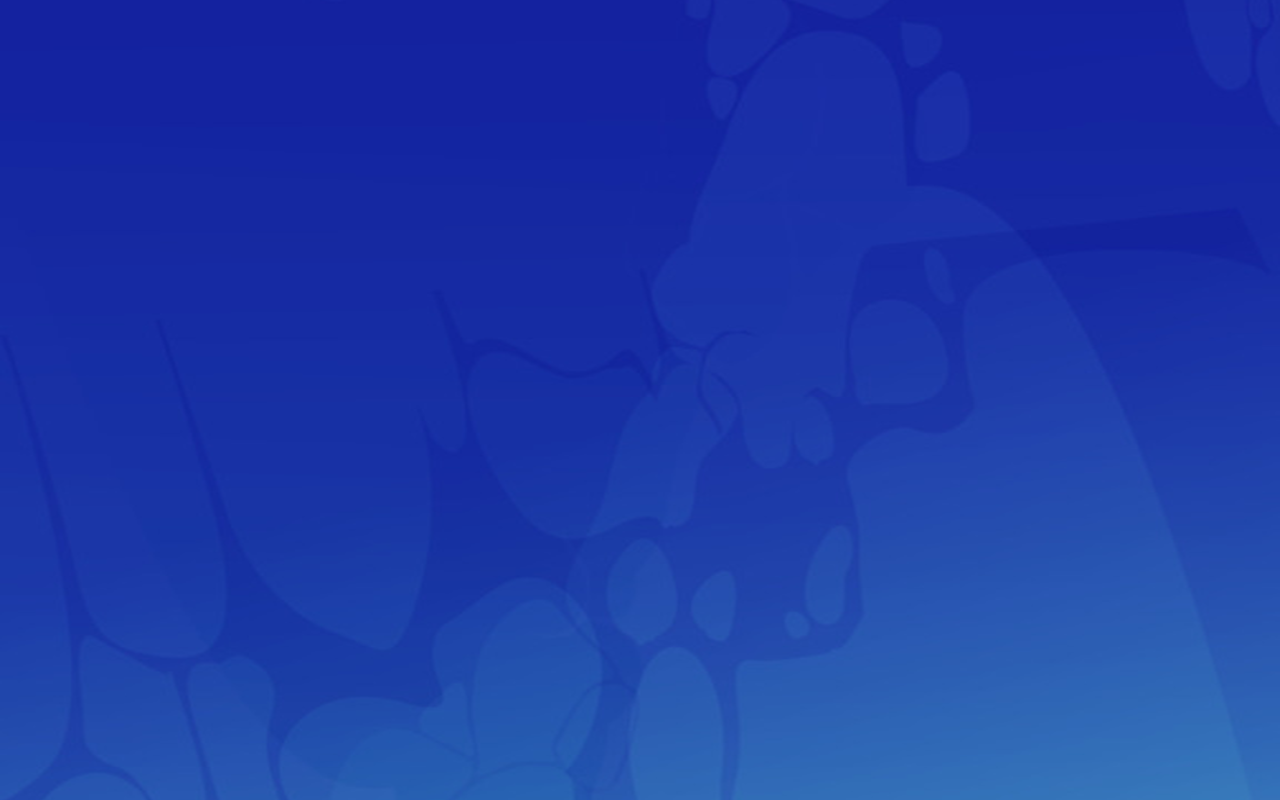
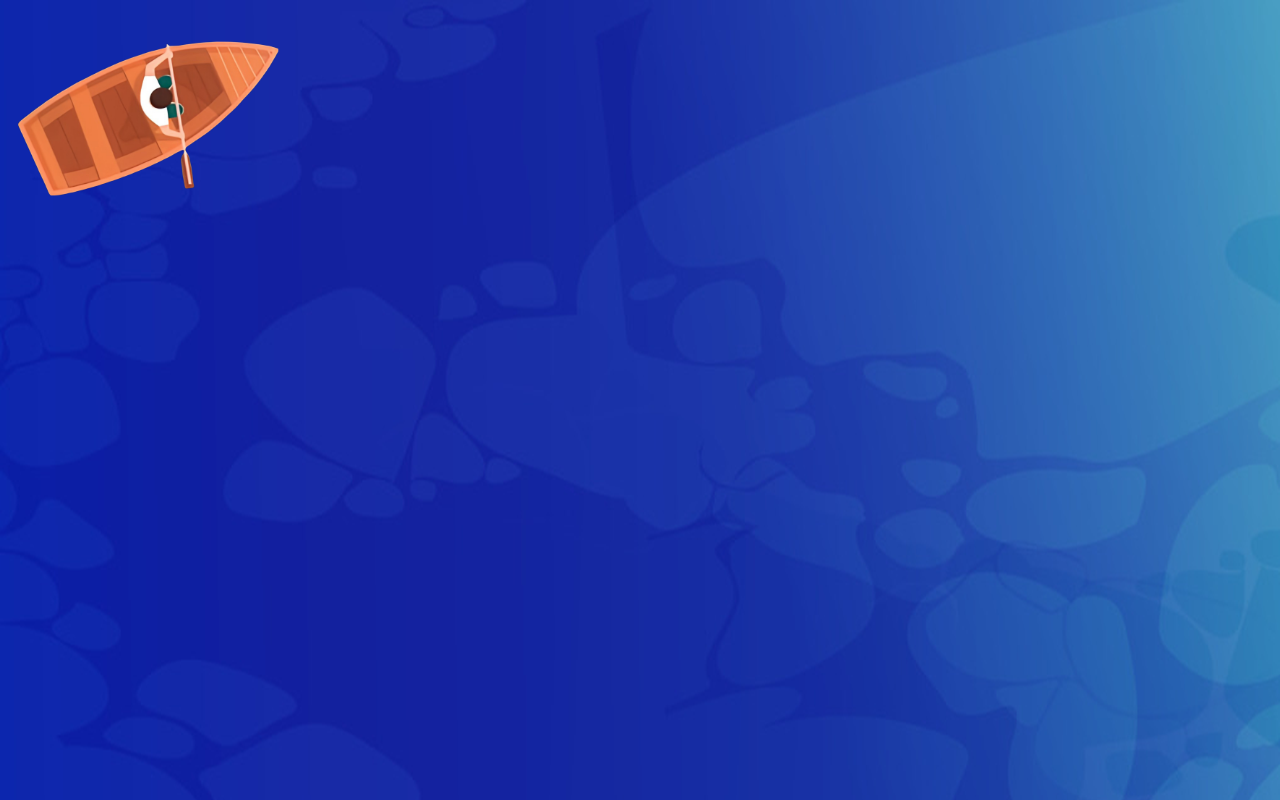
Before and after one commit to tomcayon/NI2024, a plain HTML site: page index.html in a window 1280 px wide. Shown: the top 800 px of the page. Drawn offline with Linux system fonts and the light colour scheme.

Commit message:
Initial commit

```diff
--- /dev/null
+++ b/functions.js
@@ -0,0 +1,28 @@
+(function(window, document, undefined) {
+
+    window.onload = init;
+
+    function init(){
+        const mapdiv = document.getElementById('map');
+        const boat = document.getElementById('boat');
+        mapdiv.addEventListener("click", (event) => {
+            // Récupère les coordonnées du clic
+            const x = event.clientX;
+            const y = event.clientY;
+
+            const boatRect = boat.getBoundingClientRect();
+            const boatX = boatRect.left + boatRect.width / 2;
+            const boatY = boatRect.top + boatRect.height / 2;
+
+            const deltaX = x - boatX;
+            const deltaY = y - boatY;
+            const angle = Math.atan2(deltaY, deltaX) * (180 / Math.PI);
+            console.log(angle)
+
+            // Déplace l'élément "boat" à ces coordonnées
+            boat.style.transform = `translate(${x}px, ${y}px) rotate(${Math.round(angle)}deg)`;
+            //boat.style.transform = `translate(${x}px, ${y}px) `;
+        });
+    }
+
+  })(window, document, undefined);
--- a/index.html
+++ b/index.html
@@ -5,10 +5,16 @@
     <meta name="viewport" content="width=device-width, initial-scale=1.0">
     <title>Water Ocean</title>
     <link rel="stylesheet" href="style.css">
+    <script src="functions.js"></script>
+
 </head>
 <body>
+
 <main>
-    <div class="map" id="map">
+    <div id="map" >
+        <div id="boat">
+            <img src="./assets/boat.png" class="boat"/>
+        </div>
     </div>
 </main>
 
--- a/style.css
+++ b/style.css
@@ -1,9 +1,26 @@
 body {
+    background-image: url('./assets/Ocean.png');
     background-repeat: no-repeat;
     width: 100%;
     height: 100%;
-    overflow-x: hidden;
-    margin: 0;
+}
+
+.boat {
+    width: 300px;
+    height: auto"
+}
+
+#boat {
+    width: 10%;
+    height: 100px;
+    position: absolute;
+    z-index: 1;
+    transition: transform 0.5s ease;
+}
+
+#map {
+    width: 100%;
+    height: 1000px
 }
 
 footer {
@@ -80,23 +97,3 @@ footer {
     margin: 0;
 
 }
-#map{
-
-    background-image: url('./assets/Ocean.png');
-    width: 100%;
-    aspect-ratio: 16/9;
-    background-size: cover;
-    background-position: center;
-    background-repeat: no-repeat;
-    transform: rotate(90deg );
-    height: 100vw;
-    margin: 0;
-    padding: 0;
-
-}
-
-main{
-    margin: 0;
-    padding: 0;
-    height: 100vh;
-}
```
Also changed, not shown: assets/boat.png (added).
